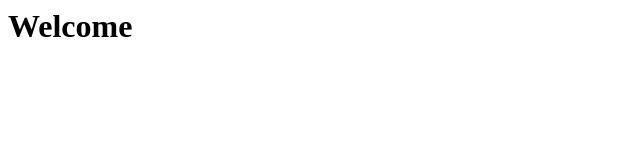
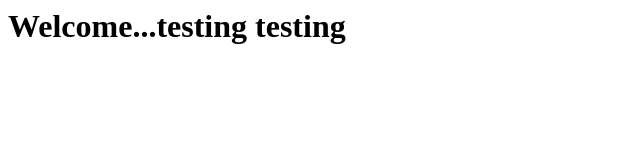
Before and after one commit to JimsDevelop/jimsdevelop.github.io, a plain HTML site: page index.html in a window 1280 px wide. Shown: the whole page, without its empty margins (0-640 px from the left). Drawn offline with Linux system fonts and the light colour scheme.

Commit message:
Update index.html

```diff
--- a/index.html
+++ b/index.html
@@ -1,5 +1,5 @@
 <html>
 <body>
-<h1>Welcome</h1>
+<h1>Welcome...testing testing</h1>
 </body>
 </html>
```
